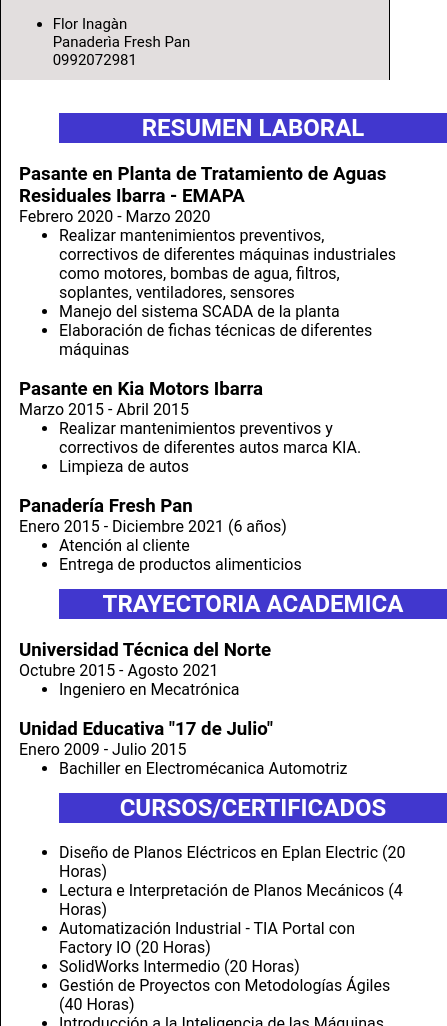
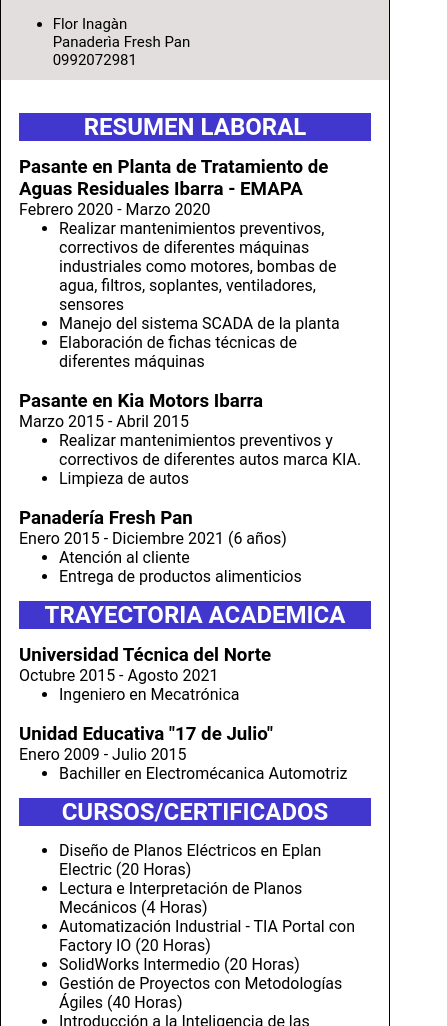
Before and after one commit to CrisEsp/CV, a plain HTML site: page index.html in a window 390 px wide. Shown: the part 928-1954 px from the top of the page, 447 px wide, since content can reach past the window. Drawn offline with Linux system fonts and the light colour scheme.

Commit message:
Corregir estilos v-movil

```diff
--- a/assets/css/estilos.css
+++ b/assets/css/estilos.css
@@ -3,13 +3,15 @@
   font-family: "Roboto", Arial, Helvetica, sans-serif;
 }
 body {
-  margin: 0 250px;
+  /* margin: 0 250px; */
+  margin: 0;
   border: solid 1px black;
 }
 .cv {
   background-color: brown;
   display: flex;
-  flex-direction: row;
+  flex-direction: column;
+  width: 100%;
 }
 .inicio {
   display: flex;
@@ -25,7 +27,8 @@ body {
 
 .seccion-izquierda {
   background-color: rgb(226, 222, 222);
-  width: 300px;
+  /* width: 300px; */
+  width: 100%;
 }
 .header {
   display: flex;
@@ -64,10 +67,9 @@ body {
   display: flex;
   justify-content: center;
   align-items: center;
-  height: 30px;
   background-color: rgb(65, 55, 206);
   color: white;
-  margin: 15px 40px 20px 40px;
+  margin: 15px 0px;
 }
 
 .contenedor {
@@ -79,35 +81,10 @@ body {
   flex-direction: column;
   align-items: center;
 }
-@media(max-width:393px){
-  .titulo_seccion{
-    width: 100%;
+
+@media(min-width:768px){
+
+  .cv {
+    flex-direction: row;
   }
 }
-@media(max-width:800px){
-  .cv{
-    flex-direction: column;
-    width: 100%;
-  }
-}
-@media(max-width:600px){
-  body{
-    margin: 0;
-  }
-
-}
-@media(max-width:800px){
-  .seccion-izquierda{
-    width: 100%;
-  }
-}
-@media(max-width:390px){
-  .seccion-principal{
-    width: 100%;
-  }
-}
-@media(max-height:500px){
-  .titulo_seccion{
-    height: 100px;
-  }
-}
```
